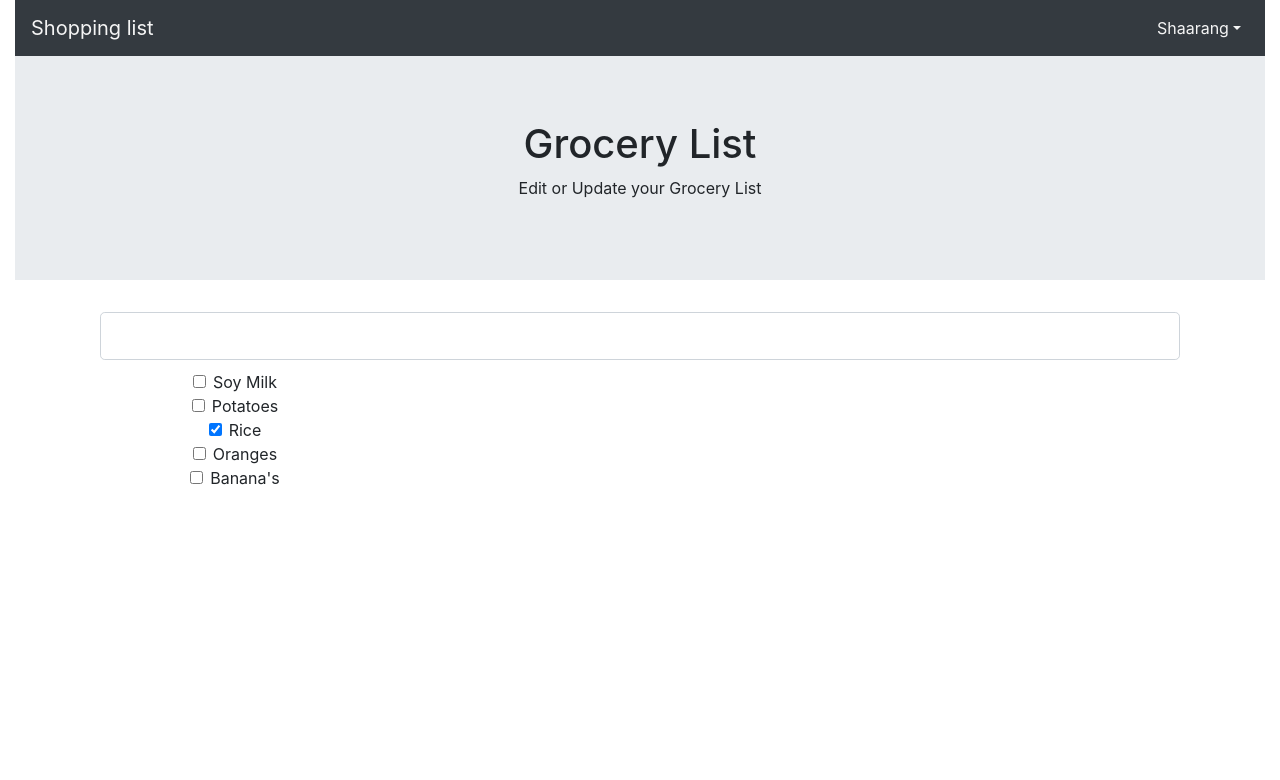
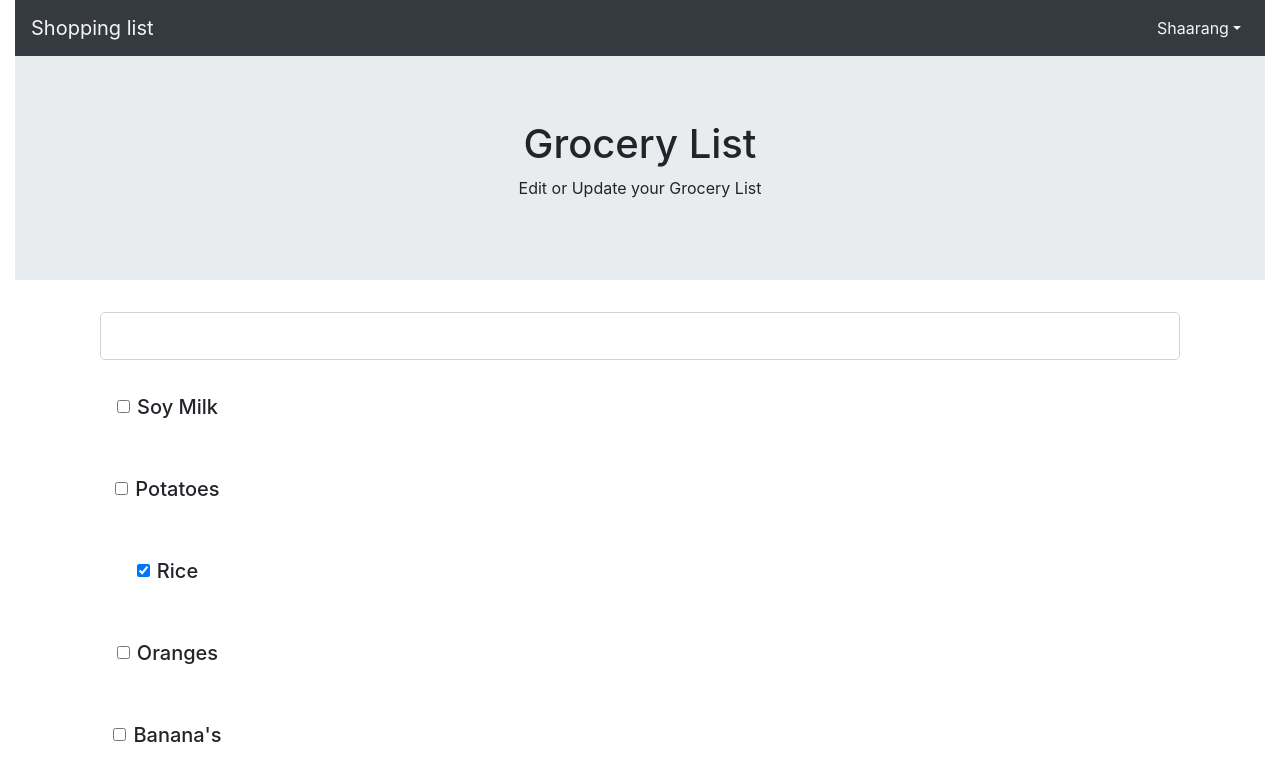
Before and after one commit to shaarang1010/grocery_list_ui, a React (Create React App) app: page /list/1 in a window 1280 px wide. Shown: the top 780 px of the page. Built offline with nearby package versions, Linux system fonts and the light colour scheme.

Commit message:
change checkbox size

```diff
--- /dev/null
+++ b/src/containers/pages/grocerylist/GroceryList.css
@@ -0,0 +1,3 @@
+.form-check{
+    padding: 25px 0px;
+}
--- a/src/containers/pages/grocerylist/Grocerylist.jsx
+++ b/src/containers/pages/grocerylist/Grocerylist.jsx
@@ -4,8 +4,8 @@ import axios from "axios";
 
 import { Row, Col, Jumbotron, Form, Container } from "react-bootstrap";
 import Hoc from "../../../components/hoc/Hoc";
-//import { useParams } from 'react-router-dom';
-//import Hoc from '../../../components/hoc/Hoc';
+
+import './GroceryList.css';
 
 class GroceryList extends Component {
   constructor() {
@@ -48,11 +48,11 @@ class GroceryList extends Component {
                 />
               </Col>
             </Row>
-            <Form.Group as={Col}>
+            <Form.Group>
               {this.state.item? this.state.item.items.map((el, index) =>{
                   return(
-                      <Col xs={6} md={3} key={index}>
-                        <Form.Check type="checkbox" defaultChecked={el.completed} label={el.item} value={el.item} />
+                      <Col xs={6} md={2} key={index}>
+                        <Form.Check type="checkbox" defaultChecked={el.completed} label={<h5>{el.item}</h5>} value={el.item} />
                       </Col>
                   )
               }): null}
```
